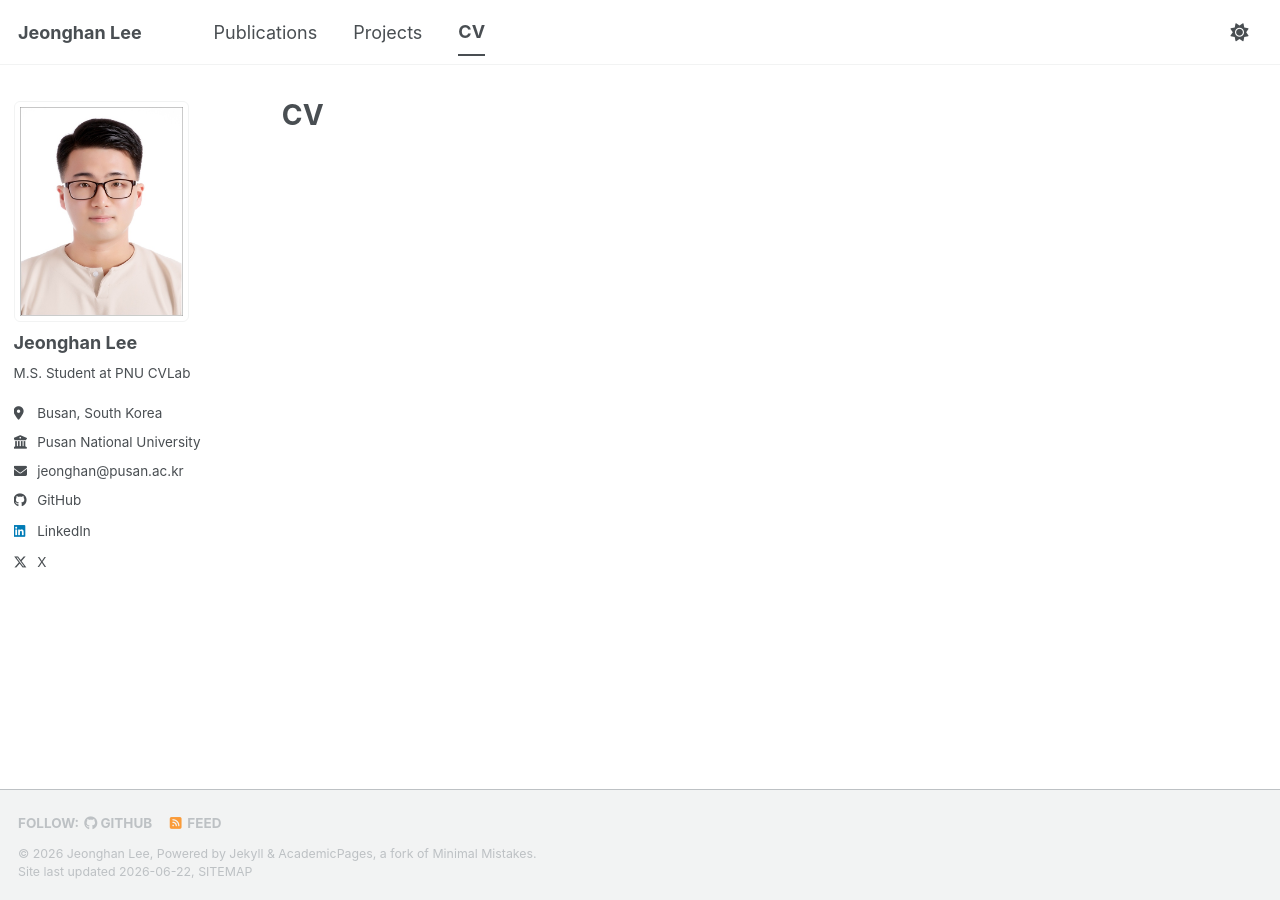
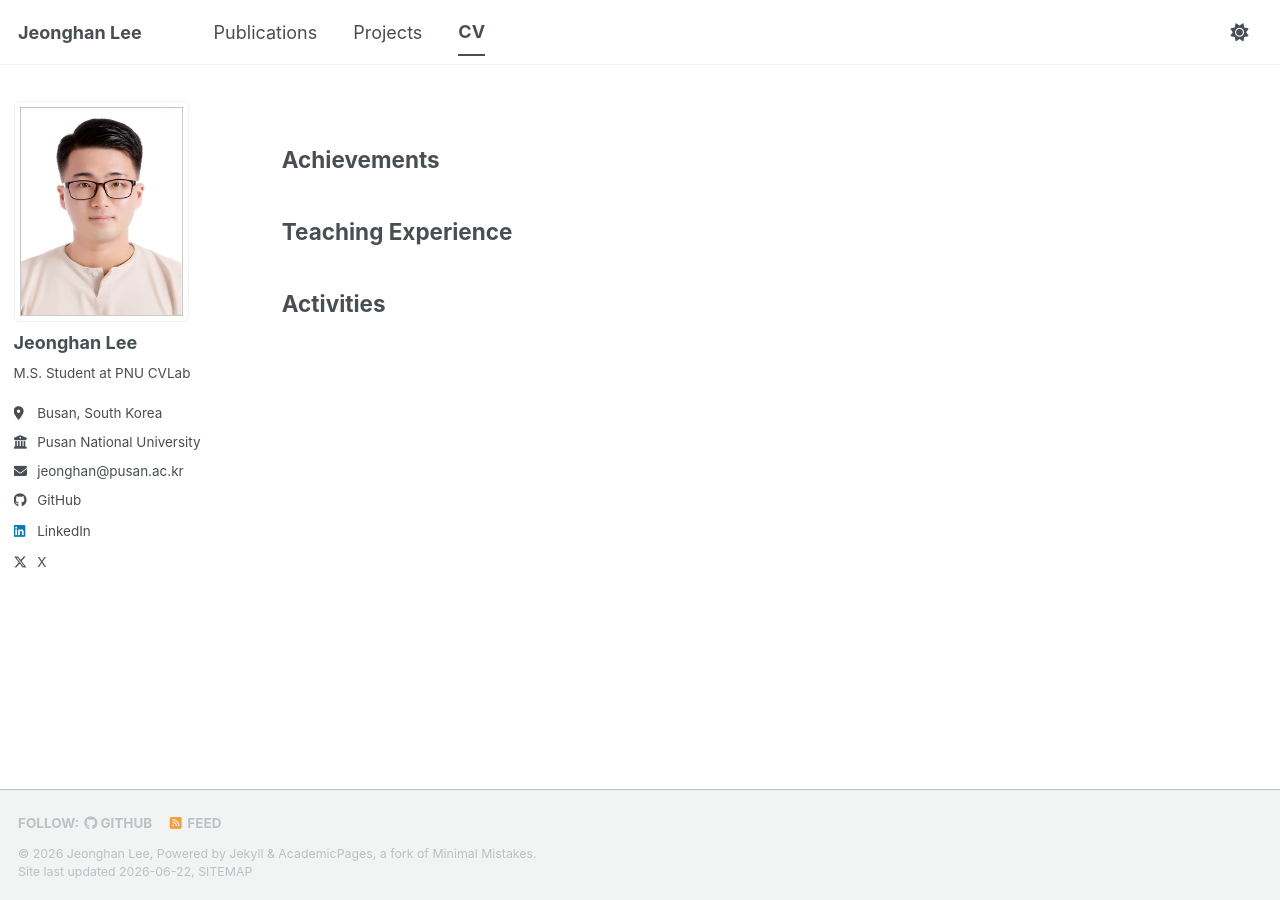
Before and after one commit to jhan-lee/jhan-lee.github.io, a Jekyll site: the page built from _pages/cv.md, in a window 1280 px wide. Built offline with Jekyll 4.4.1, drawn with Linux system fonts in a browser that asks for light colours; a script bundle is joined from its source files by our own code; library files that are not in the unit come from our copies.

Commit message:
framing site

```diff
--- a/_layouts/archive.html
+++ b/_layouts/archive.html
@@ -17,7 +17,9 @@ layout: default
 
   <div class="archive">
     {% unless page.header.overlay_color or page.header.overlay_image %}
+      {% unless page.hide_title %}
       <h1 class="page__title">{{ page.title }}</h1>
+      {% endunless %}
     {% endunless %}
     {{ content }}
   </div>
--- a/_pages/cv.md
+++ b/_pages/cv.md
@@ -10,41 +11,22 @@ redirect_from:
 {% include base_path %}
 
 {% for category in site.cv_category %}
-  {% assign title_shown = false %}
-  {% for post in site.publications reversed %}
-    {% if post.cv_category != category[0] %}
-      {% continue %}
-    {% endif %}
-    {% unless title_shown %}
 <h2>{{ category[1].title }}</h2>
 <ul>
-      {% assign title_shown = true %}
-    {% endunless %}
-    {% include archive-single-cv.html %}
+  {% for post in site.publications reversed %}
+    {% if post.cv_category == category[0] %}
+      {% include archive-single-cv.html %}
+    {% endif %}
   {% endfor %}
   {% for post in site.portfolio %}
-    {% if post.cv_category != category[0] %}
-      {% continue %}
+    {% if post.cv_category == category[0] %}
+      {% include archive-single-cv.html %}
     {% endif %}
-    {% unless title_shown %}
-<h2>{{ category[1].title }}</h2>
-<ul>
-      {% assign title_shown = true %}
-    {% endunless %}
-    {% include archive-single-cv.html %}
   {% endfor %}
   {% for post in site.teaching %}
-    {% if post.cv_category != category[0] %}
-      {% continue %}
+    {% if post.cv_category == category[0] %}
+      {% include archive-single-cv.html %}
     {% endif %}
-    {% unless title_shown %}
-<h2>{{ category[1].title }}</h2>
-<ul>
-      {% assign title_shown = true %}
-    {% endunless %}
-    {% include archive-single-cv.html %}
   {% endfor %}
-  {% if title_shown %}
 </ul>
-  {% endif %}
 {% endfor %}
--- a/_pages/portfolio.html
+++ b/_pages/portfolio.html
@@ -3,6 +3,7 @@ layout: archive
 title: "Projects"
 permalink: /portfolio/
 author_profile: true
+hide_title: true
 ---
 
 {% include base_path %}
--- a/_pages/publications.html
+++ b/_pages/publications.html
@@ -3,6 +3,7 @@ layout: archive
 title: "Publications"
 permalink: /publications/
 author_profile: true
+hide_title: true
 ---
 
 {% if site.author.googlescholar %}
```
Also changed, not shown: other parts of _pages/cv.md (+1 -0 lines).
